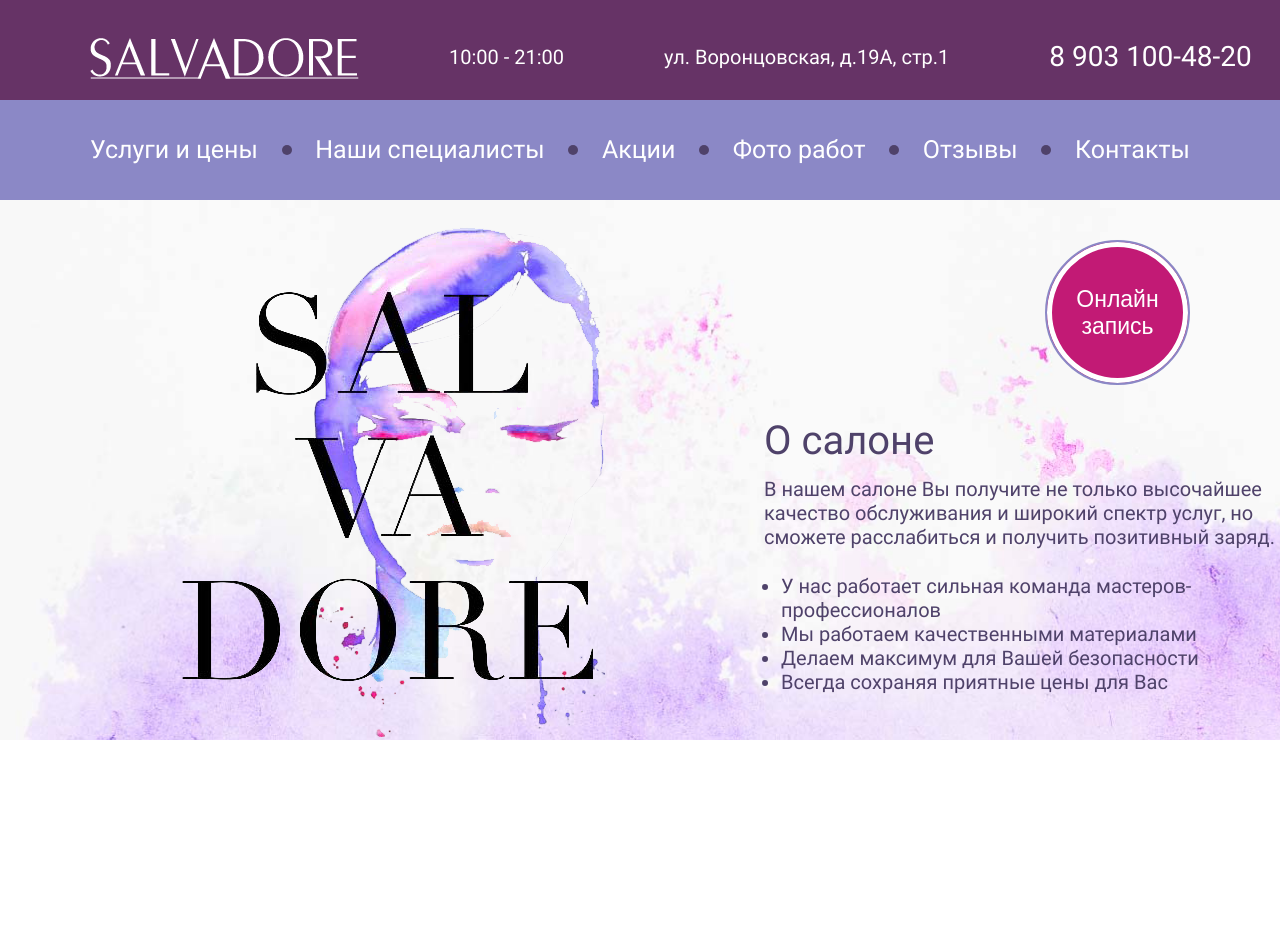
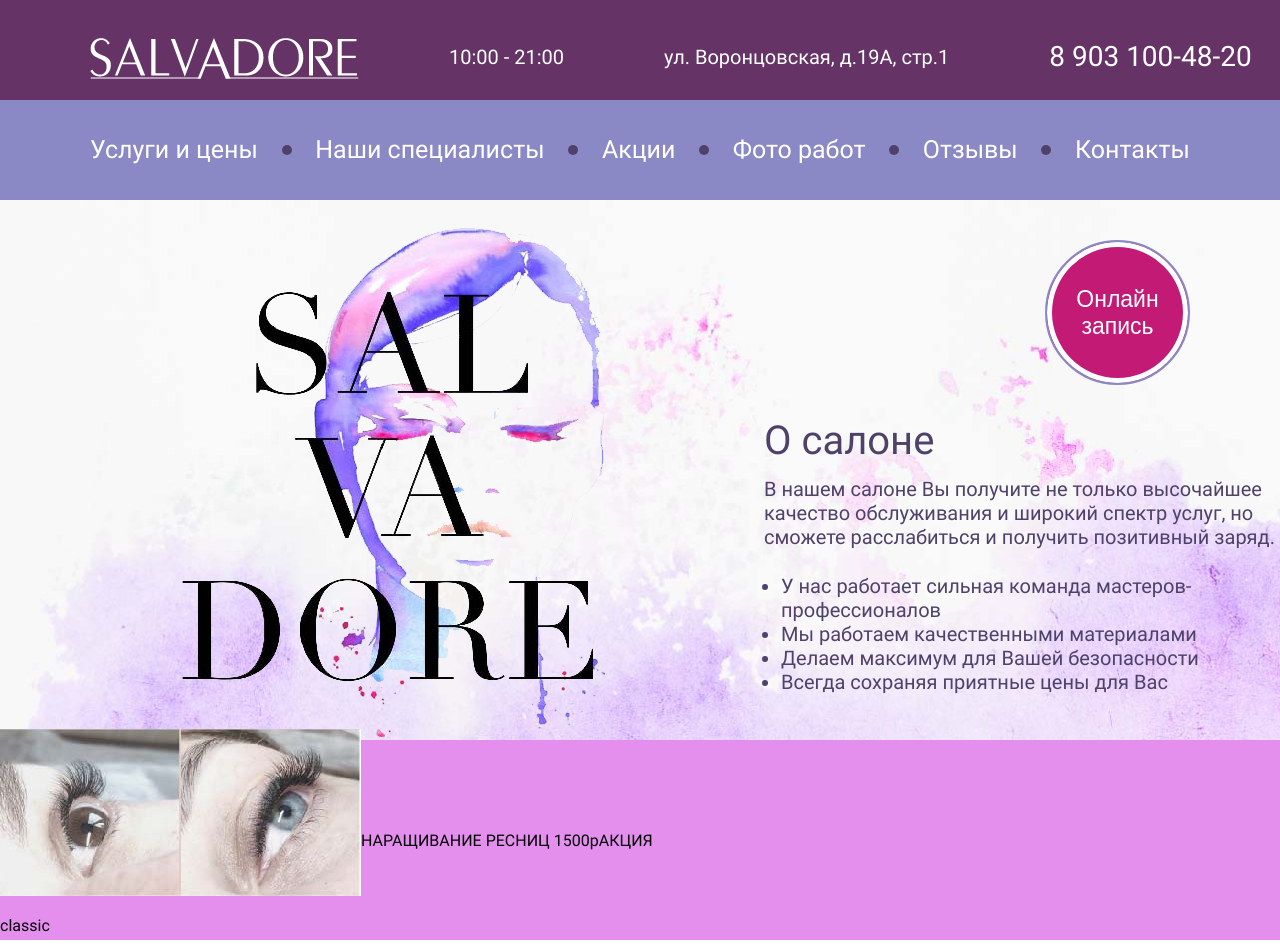
Before and after one commit to Konovaly4/salvadore.github.io, a React (Create React App) app: page / in a window 1280 px wide. Shown: the top 951 px of the page. Before the commit the page ends 800 px from the top, so only its background shows below. Built offline with nearby package versions, Linux system fonts and the light colour scheme.

Commit message:
shares block started

```diff
--- a/src/components/App.js
+++ b/src/components/App.js
@@ -2,6 +2,7 @@ import React from 'react';
 import Header from './Header/Header';
 import Navbar from './Navbar/Navbar';
 import Main from './Main/Main';
+import Shares from './Shares/Shares';
 import './App.css';
 
 function App() {
@@ -10,6 +11,7 @@ function App() {
     <Header />
     <Navbar />
     <Main />
+    <Shares />
   </div>
   );
 }
--- /dev/null
+++ b/src/components/Shares/Shares.css
@@ -0,0 +1,14 @@
+.shares {
+  margin: 0;
+  padding: 0;
+  width: 100%;
+  height: 200px;
+  background-color: #E48EEE;
+  display: flex;
+  justify-content: flex-start;
+  align-items: center;
+}
+
+.shares__picture {
+
+}
--- /dev/null
+++ b/src/components/Shares/Shares.js
@@ -0,0 +1,21 @@
+import React from 'react';
+import sharesImgPaht from '../../Images/action-eyes.jpg';
+import './Shares.css';
+
+function Shares () {
+
+  return (
+    <div className="shares">
+      <div className="shares__picture">
+        <img className="shares__img" src={sharesImgPaht} alt="shares" />
+        <p className="shaers__img-annotation">classic</p>
+      </div>
+      <p className="shares__description">НАРАЩИВАНИЕ РЕСНИЦ 1500р</p>
+      <div className="shares__logo">
+        <p className="shares__logo-annotation">АКЦИЯ</p>
+      </div>
+    </div>
+  )
+}
+
+export default Shares;
```
Also changed, not shown: src/Images/action-cloud.jpg (added), src/Images/action-eyes.jpg (added).
